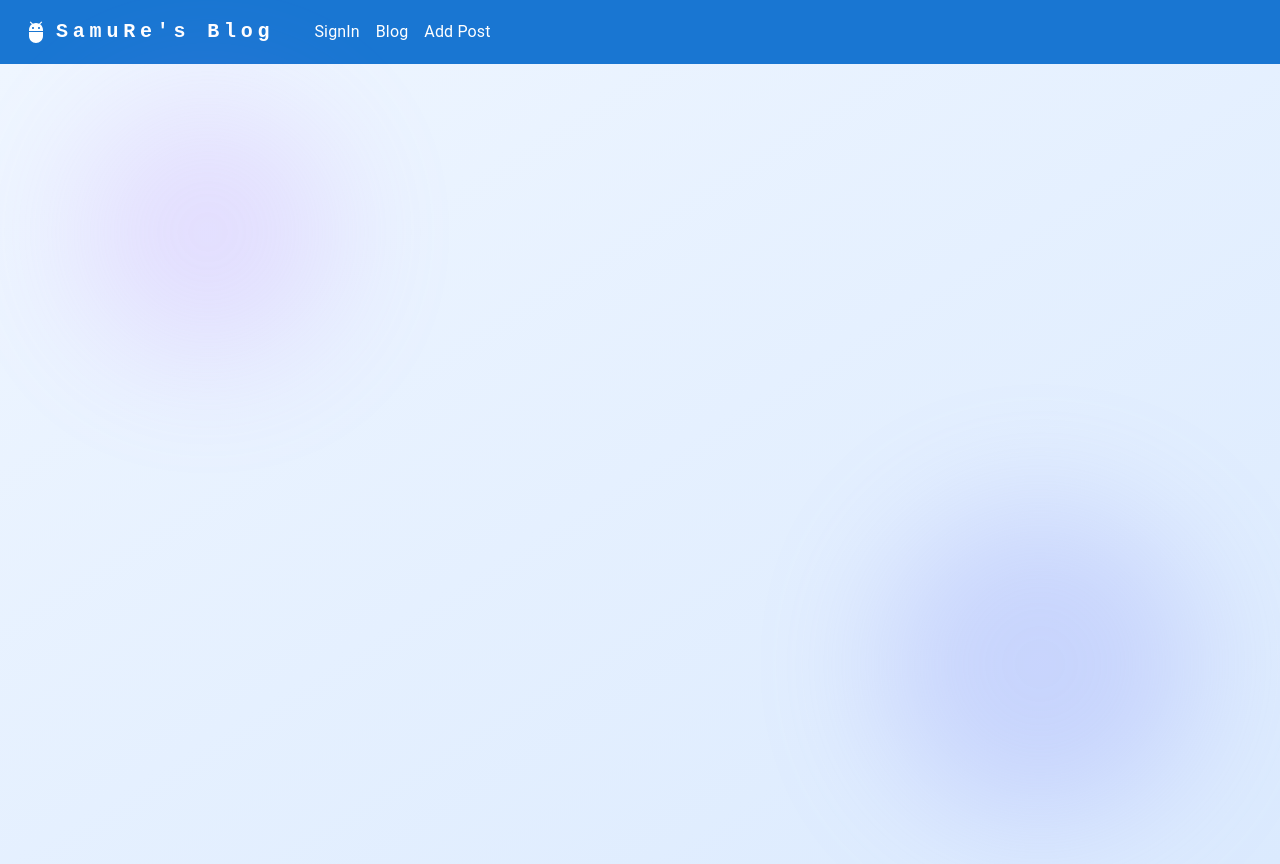
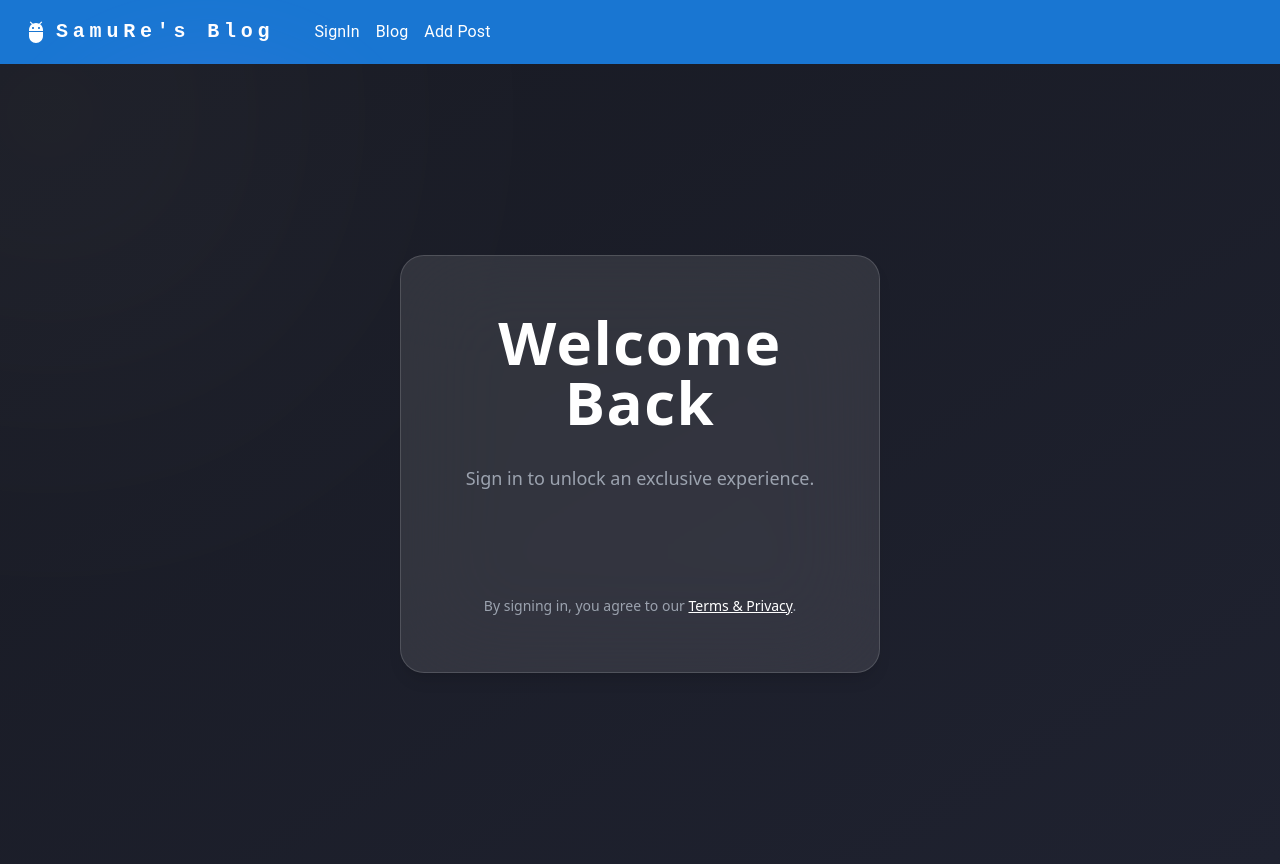
Before and after one commit to idoRevah/webFinal, a React (Vite) app in the folder frontend/: page /SignIn in a window 1280 px wide. Built offline with nearby package versions, Linux system fonts and the light colour scheme.

Commit message:
feat(front): modern ui implemented & AuthContext.tsx created

```diff
--- /dev/null
+++ b/frontend/src/context/AuthContext.tsx
@@ -0,0 +1,61 @@
+import { createContext, useContext, useEffect, useState } from "react";
+
+const AuthContext = createContext(null);
+
+export function AuthProvider({ children }) {
+  const [user, setUser] = useState(null);
+  const [token, setToken] = useState(null);
+
+  useEffect(() => {
+    const storedUser = JSON.parse(localStorage.getItem("user"));
+    const storedToken = localStorage.getItem("token");
+
+    if (storedUser && storedToken) {
+      setUser(storedUser);
+      setToken(storedToken);
+    }
+  }, []);
+
+  const login = async (credentials) => {
+    try {
+      const response = await fetch("http://localhost:3000/auth/google", {
+        method: "POST",
+        headers: { "Content-Type": "application/json" },
+        body: JSON.stringify({ idToken: credentials.credential }),
+      });
+
+      if (!response.ok) throw new Error("Authentication failed");
+
+      const data = await response.json();
+
+      // Save user & token in localStorage
+      localStorage.setItem(
+        "user",
+        JSON.stringify({ username: data.username, imageUrl: data.imageUrl })
+      );
+      localStorage.setItem("token", data.token);
+      setUser({ username: data.username, imageUrl: data.imageUrl });
+      setToken(data.token);
+    } catch (error) {
+      console.error("Login error:", error);
+    }
+  };
+
+  // Logout function
+  const logout = () => {
+    localStorage.removeItem("user");
+    localStorage.removeItem("token");
+    setUser(null);
+    setToken(null);
+  };
+
+  return (
+    <AuthContext.Provider value={{ user, token, login, logout }}>
+      {children}
+    </AuthContext.Provider>
+  );
+}
+
+export function useAuth() {
+  return useContext(AuthContext);
+}
--- a/frontend/src/main.tsx
+++ b/frontend/src/main.tsx
@@ -5,10 +5,12 @@ import "./index.css";
 import App from "./App.tsx";
 import { AppRouter } from "./modules/routing";
 import { GoogleOAuthProvider } from "@react-oauth/google";
+import { AuthProvider } from "./context/AuthContext.tsx";
 
 createRoot(document.getElementById("root")!).render(
   <StrictMode>
     <GoogleOAuthProvider clientId="798748039221-pbth8e08t87b04uupqpvbgb8rrt308le.apps.googleusercontent.com">
+      <AuthProvider>
         <BrowserRouter>
           <App />
           <div className="relative min-h-screen bg-gradient-to-br from-blue-50 to-blue-100">
@@ -18,6 +20,7 @@ createRoot(document.getElementById("root")!).render(
             <AppRouter></AppRouter>
           </div>
         </BrowserRouter>
+      </AuthProvider>
     </GoogleOAuthProvider>
   </StrictMode>
 );
--- a/frontend/src/pages/signIn.tsx
+++ b/frontend/src/pages/signIn.tsx
@@ -1,60 +1,78 @@
-import GoogleSignInButton from "@/components/googleSignIn/GoogleSignInButton";
-import { Snackbar, Alert } from "@mui/material";
-import { useState } from "react";
+import { GoogleLogin } from "@react-oauth/google";
+import { Button } from "@mui/material";
+import { useAuth } from "@/context/AuthContext";
+import { motion } from "framer-motion";
 
-export default function signIn(): JSX.Element {
-  const [openSnackbar, setOpenSnackbar] = useState(false);
-  const [alertMessage, setAlertMessage] = useState("");
-  const [severity, setSeverity] = useState("");
-
-  const displayMessage = (message: string, isError: boolean) => {
-    setSeverity(isError ? "error" : "success");
-    setAlertMessage(message);
-    setOpenSnackbar(true);
-  };
-
-  const successLogin = async (credentials) => {
-    try {
-      const response = await fetch("http://localhost:3000/auth/google", {
-        method: "POST",
-        headers: { "Content-Type": "application/json" },
-        body: JSON.stringify({ token: credentials.credential }),
-        credentials: "include", // Allows backend to set httpOnly cookie
-      });
-
-      if (!response.ok) throw new Error("Failed to authenticate");
-
-      const data = await response.json();
-
-      console.log("User authenticated:", data);
-    } catch (error) {
-      console.error("Authentication error:", error);
-    }
-  };
-
-  const error = () => {
-    console.log("login failed");
-  };
+export default function AuthPage(): JSX.Element {
+  const { user, login, logout } = useAuth();
 
   return (
-    <div>
-      <GoogleSignInButton
-        onError={error}
-        onSuccess={successLogin}
-      ></GoogleSignInButton>
-      <Snackbar
-        open={openSnackbar}
-        autoHideDuration={3000}
-        onClose={() => setOpenSnackbar(false)}
+    <div className="relative min-h-screen flex flex-col items-center justify-center bg-gradient-to-br from-[#181A23] to-[#1F2230] overflow-hidden">
+      {/* Background Lighting */}
+      <div className="absolute inset-0">
+        <div className="absolute w-[500px] h-[500px] bg-white opacity-5 blur-[160px] rounded-full top-[-200px] left-[-200px]"></div>
+      </div>
+
+      {/* Floating Glassmorphism Card */}
+      <motion.div
+        initial={{ opacity: 0, y: 30 }}
+        animate={{ opacity: 1, y: 0 }}
+        transition={{ duration: 0.6, ease: "easeOut" }}
+        className="relative z-10 bg-white/10 backdrop-blur-[50px] p-14 rounded-3xl
+        shadow-lg border border-white/15 hover:scale-105 transition-all duration-500 w-[480px] text-center"
       >
-        <Alert
-          onClose={() => setOpenSnackbar(false)}
-          severity={severity}
-          sx={{ width: "100%" }}
-        >
-          {alertMessage}
-        </Alert>
-      </Snackbar>
+        {!user ? (
+          <>
+            <h2 className="text-6xl font-extrabold text-white mb-8 tracking-wide">
+              Welcome Back
+            </h2>
+            <p className="text-gray-400 text-lg mb-10 leading-7">
+              Sign in to unlock an exclusive experience.
+            </p>
+
+            {/* Google Sign-In Button */}
+            <motion.div
+              whileHover={{ scale: 1.06 }}
+              whileTap={{ scale: 0.97 }}
+              className="w-full flex justify-center"
+            >
+              <GoogleLogin
+                theme="filled_black"
+                size="large"
+                shape="pill"
+                onSuccess={login}
+                onError={() => console.error("Login failed")}
+              />
+            </motion.div>
+
+            <p className="text-gray-400 text-sm mt-6">
+              By signing in, you agree to our{" "}
+              <a href="#" className="text-white underline">
+                Terms & Privacy
+              </a>
+              .
+            </p>
+          </>
+        ) : (
+          <>
+            <h2 className="text-3xl font-bold text-white">
+              Hello, {user.username}!
+            </h2>
+            <img
+              src={user.imageUrl || "https://via.placeholder.com/100"}
+              alt="Profile"
+              className="w-28 h-28 rounded-full mx-auto mt-6 shadow-lg border-4 border-white"
+            />
+            <Button
+              variant="contained"
+              className="bg-red-500 text-white w-full mt-6 py-3 text-lg rounded-xl hover:bg-red-600 transition-all"
+              onClick={logout}
+            >
+              Sign Out
+            </Button>
+          </>
+        )}
+      </motion.div>
     </div>
   );
 }
```
Also changed, not shown: 1 other file (tests, documents, lock files or other folders). Lines whose indentation alone changed are shown as unchanged.
